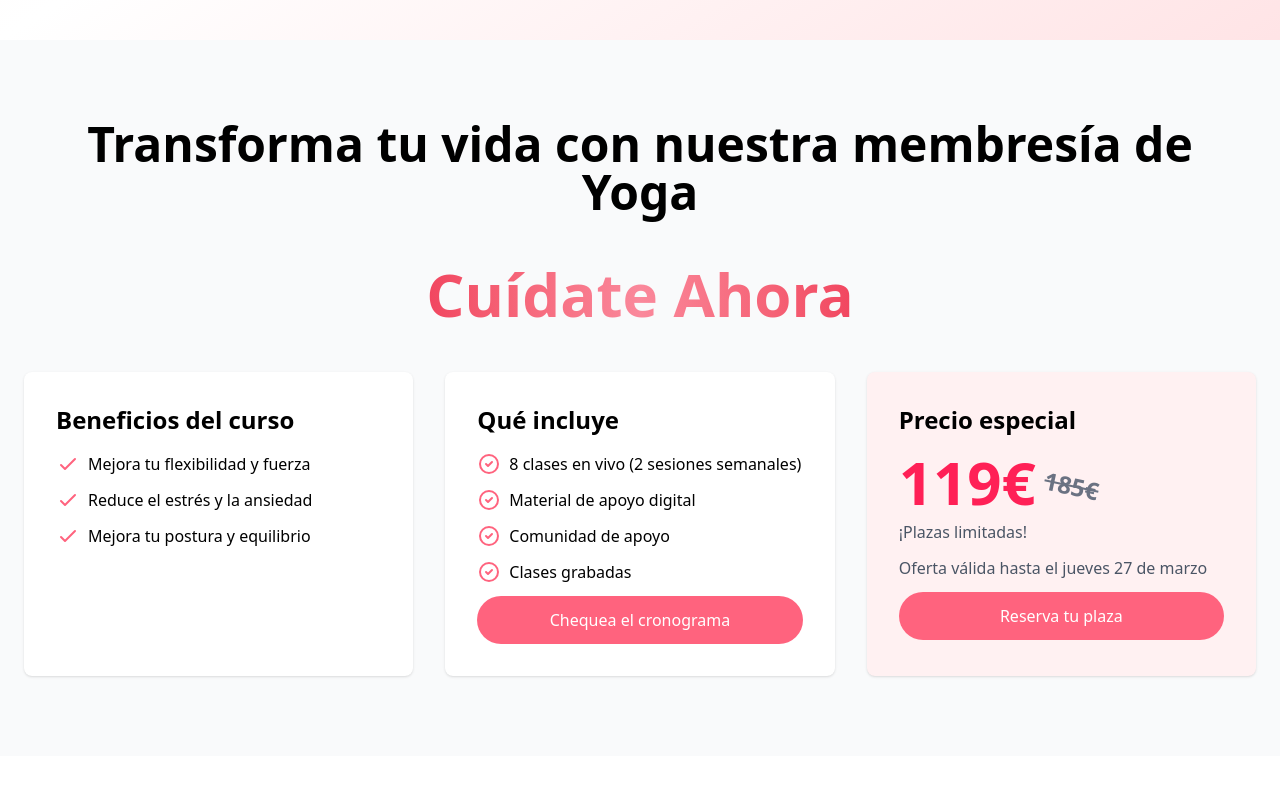
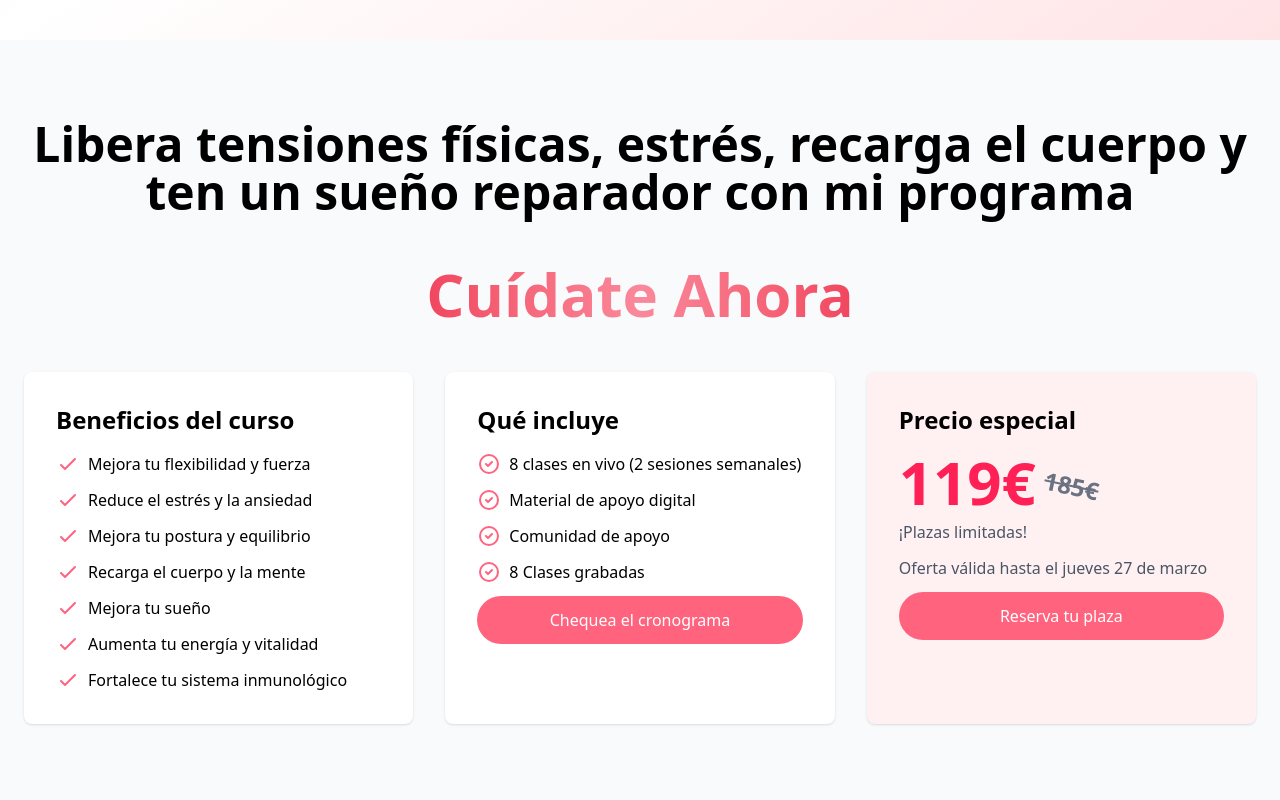
Before and after one commit to MindfulFunnels/sales-page-lucia-martinez, an Astro site: page / in a window 1280 px wide. Shown: the part 760-1560 px from the top of the page. Built offline with nearby package versions, Linux system fonts and the light colour scheme; Astro itself is replaced by a stand-in of ours.

Commit message:
cambios varios

```diff
--- a/src/secctions/About.astro
+++ b/src/secctions/About.astro
@@ -83,19 +83,6 @@
             </p>
           </div>
         </div>
-
-        <div>
-          <a
-            href='https://byoulucia.com/sobre-lucia-martinez-trejo/'
-            target='_blank'
-          >
-            <button
-              class='mt-4 px-8 py-3 bg-rose-400 text-white rounded-full hover:bg-rose-500 transition-colors cursor-pointer'
-            >
-              Conoce más sobre mi
-            </button>
-          </a>
-        </div>
       </div>
     </div>
   </div>
--- a/src/secctions/FAQ.astro
+++ b/src/secctions/FAQ.astro
@@ -23,7 +23,7 @@
           ¿Qué material necesito para las clases?
         </h3>
         <p class='text-gray-700'>
-          Te recomiendo ropa cómoda, una esterilla de yogo o gimnasio, una
+          Te recomiendo ropa cómoda, una esterilla de yoga o gimnasio, una
           toalla pequeña y agua. Lo más importante es la actitud y disposición
           para aprender.
         </p>
@@ -51,6 +51,24 @@
           frecuencia según tu disponibilidad y objetivos.
         </p>
       </div>
+      <!-- Pregunta 4 -->
+      <div class='bg-gray-50 p-6 rounded-lg'>
+        <h3 class='text-xl font-semibold mb-3'>
+          ¿Cuanto tiempo tengo acceso al programa y su contenido?
+        </h3>
+        <p class='text-gray-700'>
+          El acceso al programa es de 1 año, acceso libre a todas las clases y
+          material dictado en el mismo.
+        </p>
+      </div>
+
+      <div class='bg-gray-50 p-6 rounded-lg'>
+        <h3 class='text-xl font-semibold mb-3'>¿Que forma de pago tienen?</h3>
+        <p class='text-gray-700'>
+          El Precio se convierte automaticamente a la moneda de tu país, o
+          puedes pagar en la divisa de tu conveniencia.
+        </p>
+      </div>
 
       <div class='mt-12 text-center'>
         <p class='text-gray-600 mb-6'>
--- a/src/secctions/Footer.astro
+++ b/src/secctions/Footer.astro
@@ -5,8 +5,7 @@
       <div class='col-span-2'>
         <img src='/logo.png' alt='BYou LUCIA' class='h-12 mb-4' />
         <p class='text-gray-400'>
-          Descubre el poder transformador del yoga en nuestro estudio en
-          Pamplona. Clases para todos los niveles y objetivos.
+          Descubre el poder transformador del yoga y mindfulness en tu vida.
         </p>
       </div>
 
@@ -92,6 +91,7 @@
             <a
               href='https://www.google.com/maps?ll=42.809358,-1.638387&z=16&t=m&hl=es-AR&gl=US&mapclient=embed&cid=17370195839136472035'
               class='text-gray-400 hover:text-rose-400 transition-colors'
+              target='_blank'
             >
               Av. de Galicia, 20, 31003 Pamplona, Navarra, España
             </a>
@@ -137,7 +137,7 @@
               href='tel:+34666555444'
               class='text-gray-400 hover:text-rose-400 transition-colors'
             >
-              +34 666 555 444
+              +34 679 00 36 35
             </a>
           </li>
         </ul>
--- a/src/secctions/Header.astro
+++ b/src/secctions/Header.astro
@@ -14,7 +14,7 @@
           <span class='text-gray-800'>PODER DEL YOGA</span>
         </h1>
         <p class='mt-4 text-base md:text-xl text-gray-700 font-thin'>
-          Centro de Yoga en Pamplona BYou LUCIA
+          Lucía Martínez Bienestar - Instructora de Yoga y Mindfulness
         </p>
         <p
           class='frase mt-6 text-sm md:text-xl italic text-rose-600 animate-typewriter'
--- a/src/secctions/Sale.astro
+++ b/src/secctions/Sale.astro
@@ -1,7 +1,11 @@
 <section id='pricing' class='w-full py-20 bg-gray-50'>
   <div class='max-w-7xl mx-auto px-6'>
+    <!-- <h2 class='text-4xl md:text-5xl font-bold text-center mb-12'>
+      Transforma tu vida con nuestra membresía de Yoga
+    </h2> -->
     <h2 class='text-4xl md:text-5xl font-bold text-center mb-12'>
-      Transforma tu vida con nuestra membresía de Yoga
+      Libera tensiones físicas, estrés, recarga el cuerpo y ten un sueño
+      reparador con mi programa
     </h2>
     <div class='flex justify-center items-center text-center mb-12'>
       <h1
@@ -10,7 +14,6 @@
         Cuídate Ahora
       </h1>
     </div>
-
     <div class='grid md:grid-cols-2 lg:grid-cols-3 gap-8'>
       <!-- Beneficios -->
       <div class='bg-white p-8 rounded-lg shadow-sm'>
@@ -63,6 +66,70 @@
                 d='M5 13l4 4L19 7'></path>
             </svg>
             <span>Mejora tu postura y equilibrio</span>
+          </li>
+          <li class='flex items-start gap-2'>
+            <svg
+              xmlns='http://www.w3.org/2000/svg'
+              class='h-6 w-6 text-rose-400 flex-shrink-0'
+              fill='none'
+              viewBox='0 0 24 24'
+              stroke='currentColor'
+            >
+              <path
+                stroke-linecap='round'
+                stroke-linejoin='round'
+                stroke-width='2'
+                d='M5 13l4 4L19 7'></path>
+            </svg>
+            <span>Recarga el cuerpo y la mente</span>
+          </li>
+          <li class='flex items-start gap-2'>
+            <svg
+              xmlns='http://www.w3.org/2000/svg'
+              class='h-6 w-6 text-rose-400 flex-shrink-0'
+              fill='none'
+              viewBox='0 0 24 24'
+              stroke='currentColor'
+            >
+              <path
+                stroke-linecap='round'
+                stroke-linejoin='round'
+                stroke-width='2'
+                d='M5 13l4 4L19 7'></path>
+            </svg>
+            <span>Mejora tu sueño</span>
+          </li>
+          <li class='flex items-start gap-2'>
+            <svg
+              xmlns='http://www.w3.org/2000/svg'
+              class='h-6 w-6 text-rose-400 flex-shrink-0'
+              fill='none'
+              viewBox='0 0 24 24'
+              stroke='currentColor'
+            >
+              <path
+                stroke-linecap='round'
+                stroke-linejoin='round'
+                stroke-width='2'
+                d='M5 13l4 4L19 7'></path>
+            </svg>
+            <span>Aumenta tu energía y vitalidad</span>
+          </li>
+          <li class='flex items-start gap-2'>
+            <svg
+              xmlns='http://www.w3.org/2000/svg'
+              class='h-6 w-6 text-rose-400 flex-shrink-0'
+              fill='none'
+              viewBox='0 0 24 24'
+              stroke='currentColor'
+            >
+              <path
+                stroke-linecap='round'
+                stroke-linejoin='round'
+                stroke-width='2'
+                d='M5 13l4 4L19 7'></path>
+            </svg>
+            <span>Fortalece tu sistema inmunológico</span>
           </li>
         </ul>
       </div>
@@ -133,7 +200,7 @@
                 stroke-width='2'
                 d='M9 12l2 2 4-4m6 2a9 9 0 11-18 0 9 9 0 0118 0z'></path>
             </svg>
-            <span>Clases grabadas</span>
+            <span>8 Clases grabadas</span>
           </li>
           <a href='#schedule'>
             <button
```
